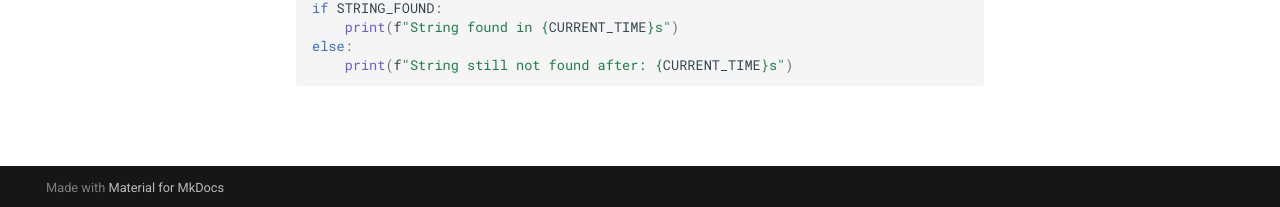
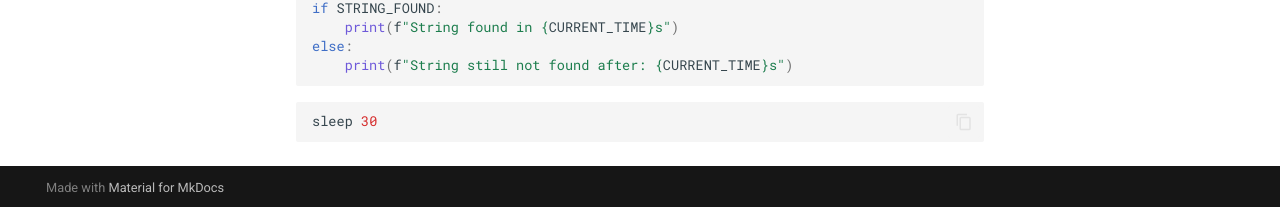
Before and after one commit to agardnerIT/obslab-k6, an MkDocs documentation site: the page built from docs/testing/helpers.md, in a window 1280 px wide and 1104 px high. Shown: the part 894-1101 px from the top of the window. Built offline with MkDocs 1.6.1 and Material for MkDocs 9.7.7, drawn with Linux system fonts in a browser that asks for light colours; comment, search, counter and statistics services are not loaded.

Commit message:
Update helpers.md

````diff
--- a/docs/testing/helpers.md
+++ b/docs/testing/helpers.md
@@ -42,3 +42,7 @@ if STRING_FOUND:
 else:
     print(f"String still not found after: {CURRENT_TIME}s")
 ```
+
+```sh { "name": "sleep 30" }
+sleep 30
+```
````
